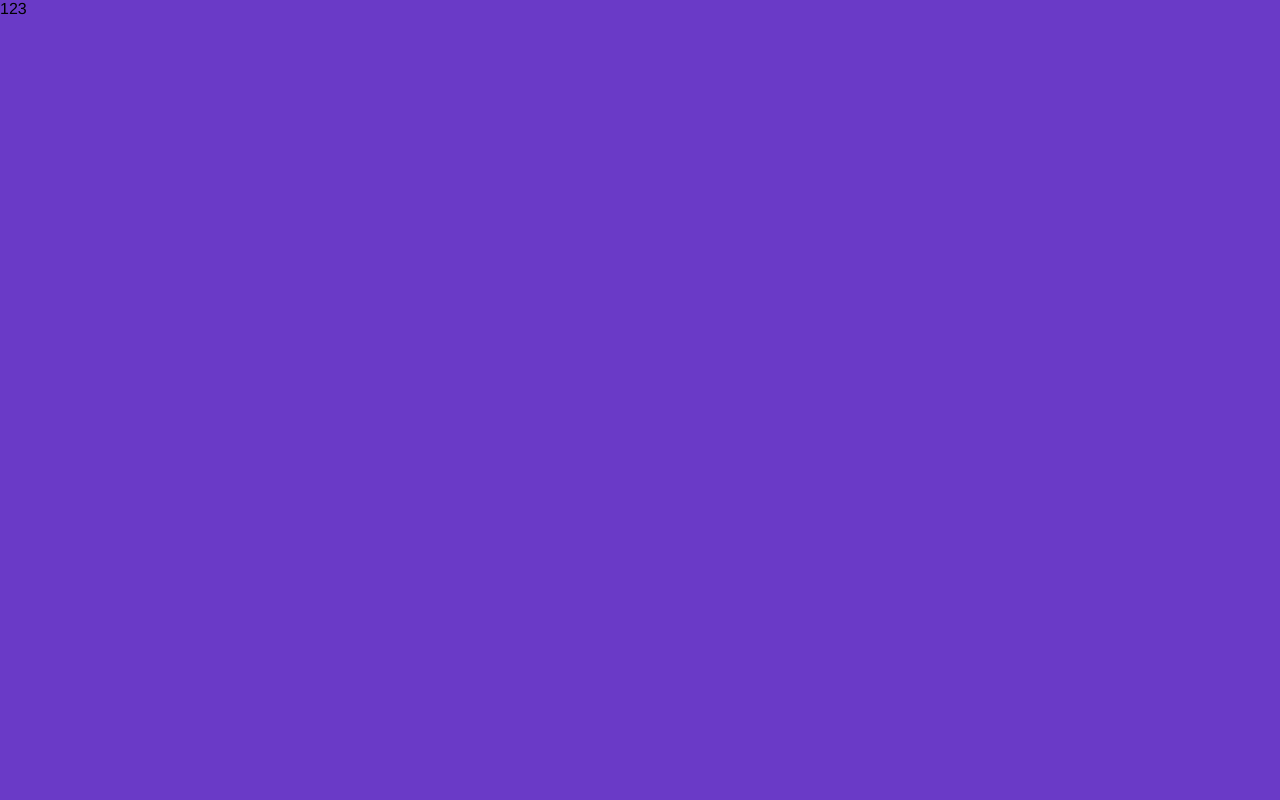
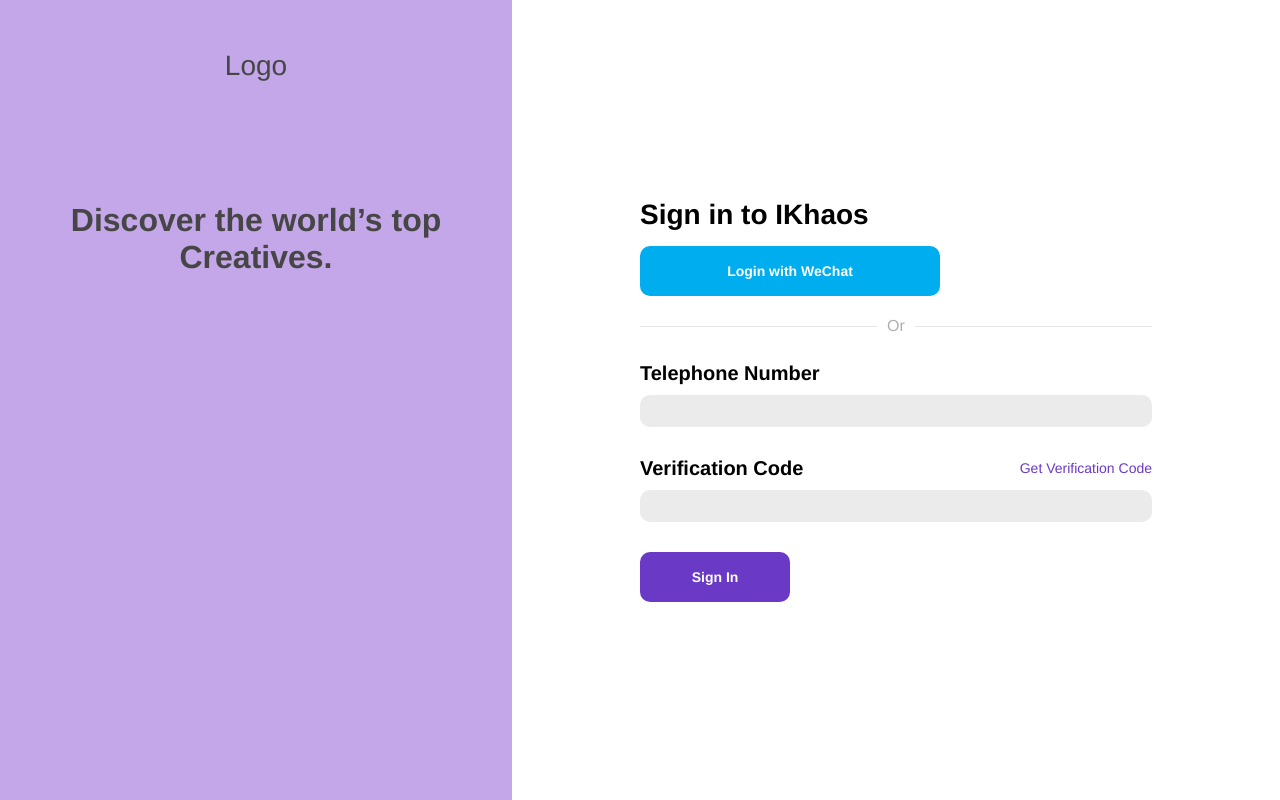
Before and after one commit to ikhaos/ikhaos, a Next.js app: page /sign in a window 1280 px wide. Built offline with nearby package versions, Linux system fonts and the light colour scheme.

Commit message:
feat: finish sign page ui

```diff
--- a/component/sign/index.module.scss
+++ b/component/sign/index.module.scss
@@ -1,15 +1,138 @@
+@mixin btn {
+  font-size: $font-size1;
+  outline: none;
+  border: none;
+  color: #fff;
+  font-weight: bold;
+  height: 50px;
+  border-radius: 10px;
+  cursor: pointer;
+  transition: all 0.5s;
+}
+
 .container {
   width: 100vw;
   height: 100vh;
-  background-color: $theme-color-violet5;
+  @include flex-layout;
 
   .sidebar {
     width: 40%;
     height: 100%;
+    background-color: $theme-color-violet2;
+    text-align: center;
+    color: $font-color-grey0;
+
+    .logo {
+      margin-top: 50px;
+      font-size: $font-size-subtitle;
+
+      :hover {
+        color: $font-color-grey1;
+      }
+    }
+
+    .desc {
+      margin-top: 120px;
+      font-size: $font-size-title;
+      font-weight: bold;
+    }
   }
 
   .content {
     width: 60%;
     height: 100%;
+    padding: 0 10%;
+    @include flex-layout($flex-direction: column);
+
+    section {
+      width: 100%;
+    }
+
+    .loginConatin {
+      p {
+        font-size: $font-size-subtitle;
+        font-weight: bold;
+      }
+
+      button {
+        margin: 15px 0;
+        width: 300px;
+        background-color: #00ADEE;
+        @include btn;
+
+        &:hover {
+          background-color: lighten($color: #00ADEE, $amount: 10);
+        }
+      }
+    }
+
+    .divider {
+      position: relative;
+      margin: 15px 0;
+      height: 1px;
+      background-color: rgba($color: $font-color-grey3, $alpha: 0.3);
+
+      &::before {
+        content: 'Or';
+        background-color: #fff;
+        color: $font-color-grey3;
+        padding: 0 10px;
+        position: absolute;
+        top: 50%;
+        left: 50%;
+        transform: translate(-50%, -50%);
+      }
+    }
+
+    .formContain {
+
+      .itemContain {
+        width: 100%;
+        margin: 20px 0;
+
+        p {
+          font-size: $font-size3;
+          font-weight: bold;
+
+          .textlink {
+            font-size: $font-size1;
+            font-weight: 200;
+            color: $theme-color-violet5;
+            cursor: pointer;
+          }
+        }
+
+        input {
+          margin: 10px 0;
+          width: 100%;
+          height: $font-size-title;
+          border: none;
+          outline: none;
+          background-color: rgba($font-color-grey3, 0.25);
+          border-radius: 10px;
+          padding: 0 10px;
+          transition: all 0.5s;
+
+          &:focus {
+            background-color: #fff;
+            border: 1px solid $theme-color-violet2;
+          }
+        }
+
+        .verifyTitle {
+          @include flex-layout($justify-content: space-between);
+        }
+      }
+
+      button {
+        width: 150px;
+        background-color: $theme-color-violet5;
+        @include btn;
+
+        &:hover {
+          background-color: lighten($theme-color-violet5, 10);
+        }
+      }
+    }
   }
 }
--- a/component/sign/index.tsx
+++ b/component/sign/index.tsx
@@ -1,6 +1,38 @@
+import Link from 'next/link'
+
 import styles from './index.module.scss'
 const SignMain: React.FC = () => {
-  return <div className={styles.container}>123</div>
+  return (
+    <main className={styles.container}>
+      <aside className={styles.sidebar}>
+        <section className={styles.logo}>
+          <Link href={'/'}>Logo</Link>
+        </section>
+        <section className={styles.desc}>Discover the world’s top Creatives.</section>
+      </aside>
+      <article className={styles.content}>
+        <section className={styles.loginConatin}>
+          <p>Sign in to IKhaos</p>
+          <button>Login with WeChat</button>
+        </section>
+        <section className={styles.divider}></section>
+        <section className={styles.formContain}>
+          <div className={styles.itemContain}>
+            <p>Telephone Number</p>
+            <input type="text" />
+          </div>
+          <div className={styles.itemContain}>
+            <p className={styles.verifyTitle}>
+              <span>Verification Code</span>
+              <span className={styles.textlink}>Get Verification Code</span>
+            </p>
+            <input type="text" />
+          </div>
+          <button>Sign In</button>
+        </section>
+      </article>
+    </main>
+  )
 }
 
 export default SignMain
--- a/pages/sign.tsx
+++ b/pages/sign.tsx
@@ -1,6 +1,5 @@
 import type { NextPage } from 'next'
 import Head from 'next/head'
-import Link from 'next/link'
 
 import SignMain from '../component/sign'
 
```
